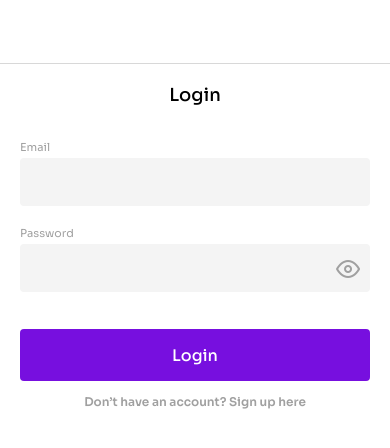
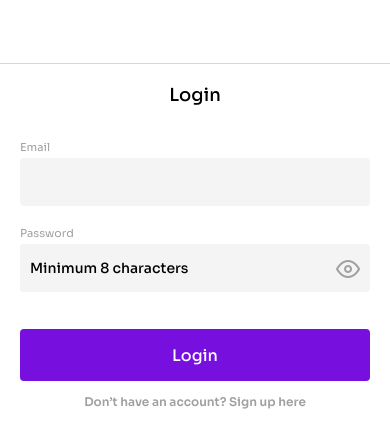
Before and after one commit to AlderFurtado/react-native-challenge, a React Native app: screen /Login in a window 390 px wide. Shown: the top 448 px of the page. Built offline with nearby package versions, Linux system fonts and the light colour scheme.

Commit message:
fix: adding placeholder in Password Field in Login Page

```diff
--- a/src/pages/loginPage.tsx
+++ b/src/pages/loginPage.tsx
@@ -17,7 +17,7 @@ const LoginPage = (): JSX.Element => {
     <Space distance={34}/>
     <TextField label='Email' keyboardType='email-address'/>
     <Space distance={20}/>
-    <TextField label='Password' isPassword/>
+    <TextField label='Password' isPassword placeholder='Minimum 8 characters'/>
     <Space distance={37}/>
     <ButtonPrimary text='Login'/>
     <Space distance={13}/>
```
